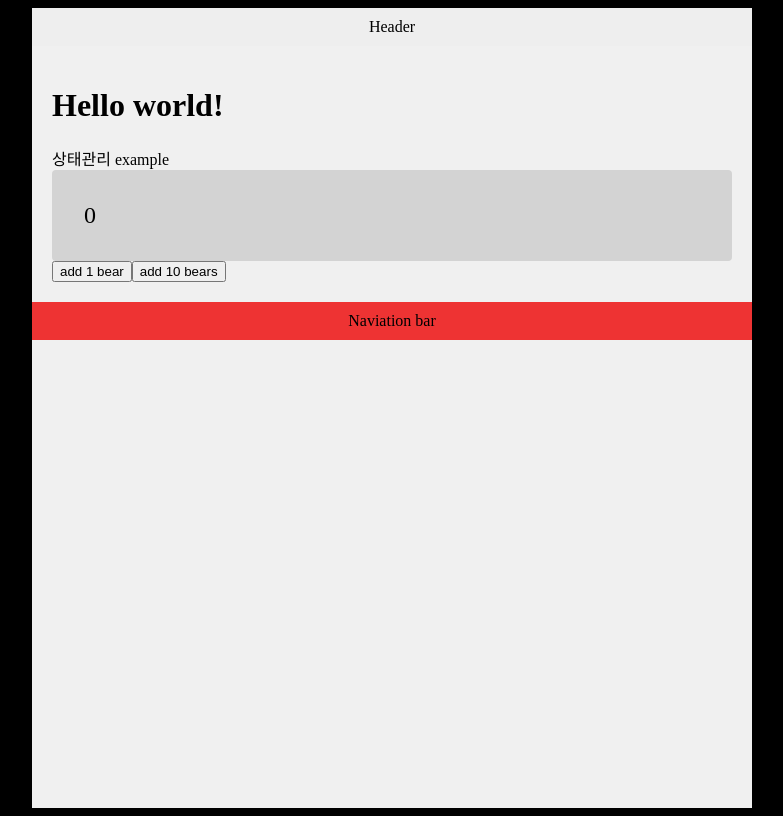
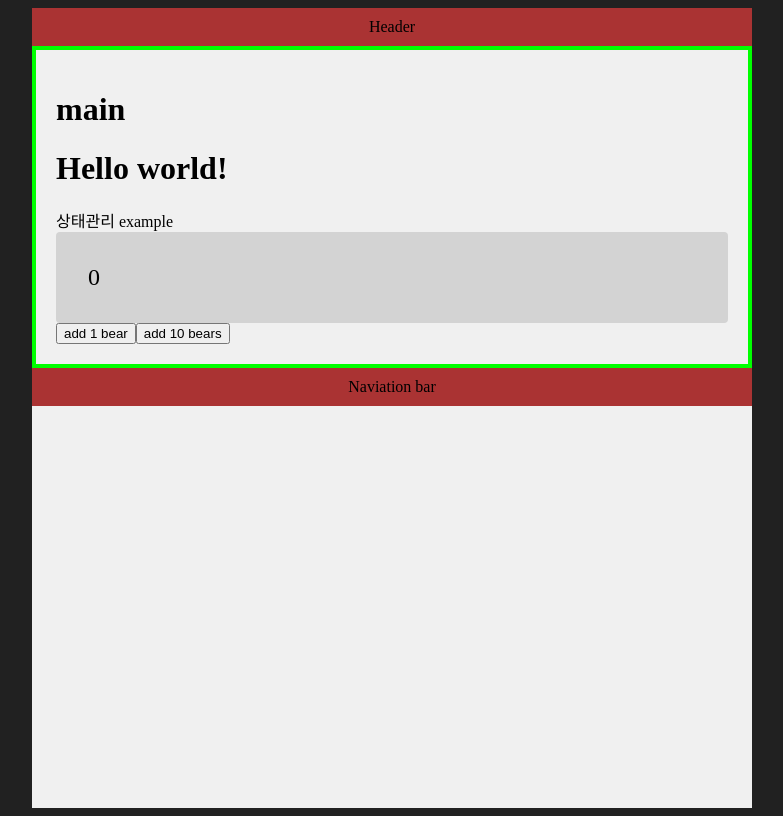
Before and after one commit to wndgur2/memento, a React (Vite) app: page / in a window 1280 px wide. Shown: the whole page, without its empty margins (248-1031 px from the left). Built offline with nearby package versions, Linux system fonts and the light colour scheme.

Commit message:
style: 색상 알아보기 쉽도록 변경

```diff
--- a/src/index.css
+++ b/src/index.css
@@ -1,3 +1,3 @@
 :root {
-  background-color: black;
+  background-color: #212121;
 }
--- a/src/layouts/Layout.tsx
+++ b/src/layouts/Layout.tsx
@@ -13,17 +13,18 @@ const Container = styled.div`
 `
 
 const Header = styled.header`
-  background-color: #eee;
+  background-color: #a33;
   padding: 10px;
   text-align: center;
 `
 
 const Main = styled.main`
   padding: 20px;
+  border: 4px solid #0f0;
 `
 
 const NavigationBar = styled.footer`
-  background-color: #e33;
+  background-color: #a33;
   padding: 10px;
   text-align: center;
 `
@@ -33,6 +34,7 @@ export default function Layout() {
     <Container>
       <Header>Header</Header>
       <Main>
+        <h1>main</h1>
         <Outlet />
       </Main>
       <NavigationBar>Naviation bar</NavigationBar>
```
